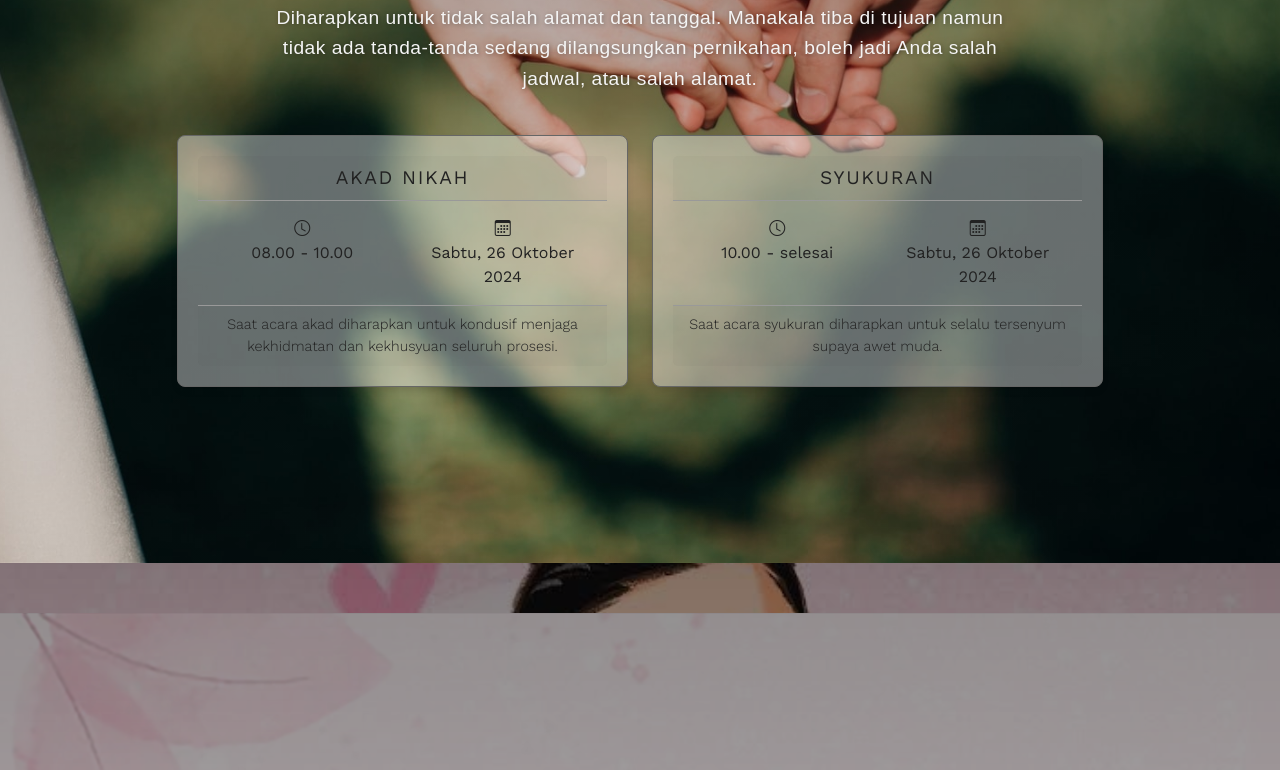
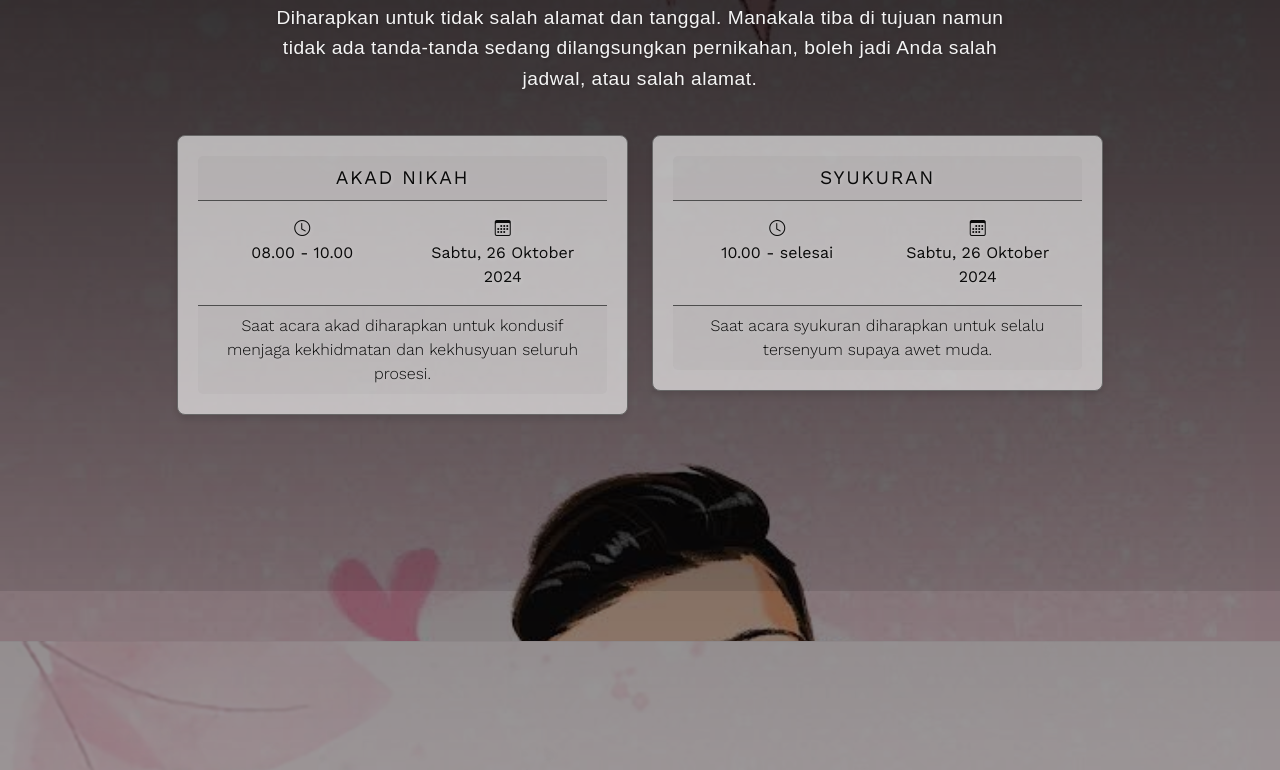
Before and after one commit to destafajri/wedding, a plain HTML site: page index.html in a window 1280 px wide. Shown: the part 3269-4039 px from the top of the page. Drawn offline with nearby package versions, Linux system fonts and the light colour scheme; some packages are replaced by stand-ins of ours; a script that the page names is missing.

Commit message:
Adjus font color

```diff
--- a/style.css
+++ b/style.css
@@ -206,7 +206,7 @@ body {
 
 .info {
   position: relative;
-  background: linear-gradient(rgba(0, 0, 0, 0.5), rgba(0, 0, 0, 0.1)), url('img/bg-prewed.jpg');
+  background: linear-gradient(rgba(0, 0, 0, 0.5), rgba(0, 0, 0, 0.1));
   background-size: cover;
   background-position: center;
   color: white;
@@ -234,7 +234,7 @@ body {
 }
 
 .info .card {
-  background-color: rgba(255, 255, 255, 0.4) !important;
+  background-color: rgba(255, 255, 255, 0.619) !important;
   color: #222222 !important;
   border: 1px solid #666;
   padding: 20px;
@@ -243,19 +243,27 @@ body {
 }
 
 .info .card-header {
-  border-bottom: 1px solid #999;
+  border-bottom: 1px solid #4D4D4D;
   text-transform: uppercase;
   letter-spacing: 0.1rem;
+  font-weight: 500;
+  text-shadow: 1px 1px 4px rgba(255, 255, 255, 0.3);
+  color: #0a0a0a;
 }
 
 .info .card-body {
   font-size: 1rem;
+  font-weight: 400;
+  text-shadow: 1px 1px 4px rgba(255, 255, 255, 0.3);
+  color: #0a0a0a;
 }
 
 .info .card-footer {
-  border-top: 1px solid #999;
-  font-size: 0.9rem;
-  font-weight: 300;
+  border-top: 1px solid #4D4D4D;
+  font-size: 1rem;
+  font-weight: 350;
+  text-shadow: 1px 1px 4px rgba(255, 255, 255, 0.3);
+  color: #0a0a0a;
 }
 
 .story,
@@ -288,7 +296,7 @@ body {
 .gifts p {
   font-size: 1rem;
   font-weight: 600;
-  color: #4a4a4a;
+  color: #222222;
 }
 
 .timeline {
```
